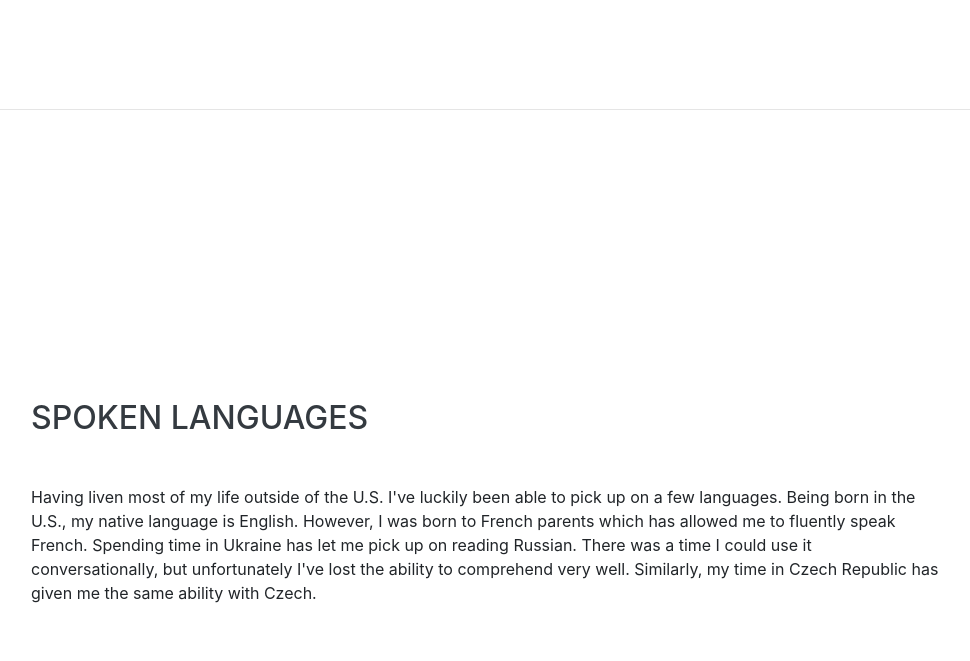
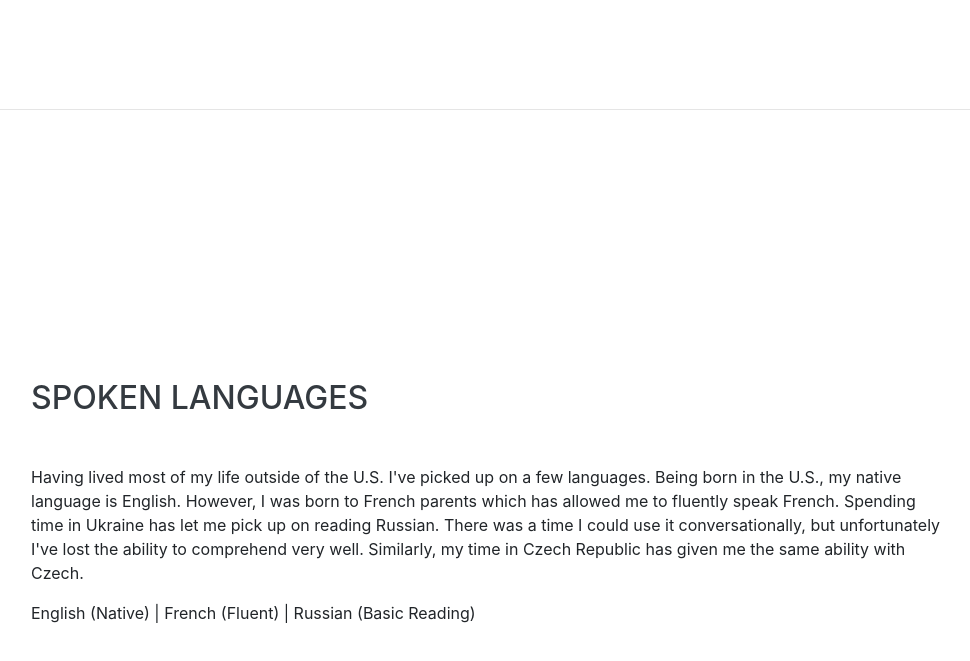
Before and after one commit to marcpelve/marcpelve.github.io, a website with bundled scripts: page index.html in a window 1280 px wide. Shown: the part 5252-5913 px from the top of the page, without its empty margins (289-1259 px from the left). Built offline with nearby package versions, Linux system fonts and the light colour scheme; files whose address does not match are found by name; a web font is replaced by a local one.

Commit message:
Add languages

```diff
--- a/index.html
+++ b/index.html
@@ -301,7 +301,8 @@
         <section class="resume-section p-3 p-lg-5 d-flex align-items-center" id="interests">
           <div class="w-100">
             <h2 class="mb-5">Spoken Languages</h2>
-            <p>Having liven most of my life outside of the U.S. I've luckily been able to pick up on a few languages. Being born in the U.S., my native language is English. However, I was born to French parents which has allowed me to fluently speak French. Spending time in Ukraine has let me pick up on reading Russian. There was a time I could use it conversationally, but unfortunately I've lost the ability to comprehend very well. Similarly, my time in Czech Republic has given me the same ability with Czech.</p>
+            <p>Having lived most of my life outside of the U.S. I've picked up on a few languages. Being born in the U.S., my native language is English. However, I was born to French parents which has allowed me to fluently speak French. Spending time in Ukraine has let me pick up on reading Russian. There was a time I could use it conversationally, but unfortunately I've lost the ability to comprehend very well. Similarly, my time in Czech Republic has given me the same ability with Czech.</p>
+            <p>English (Native) | French (Fluent) | Russian (Basic Reading)</p>
           </div>
         </section>
 
```
